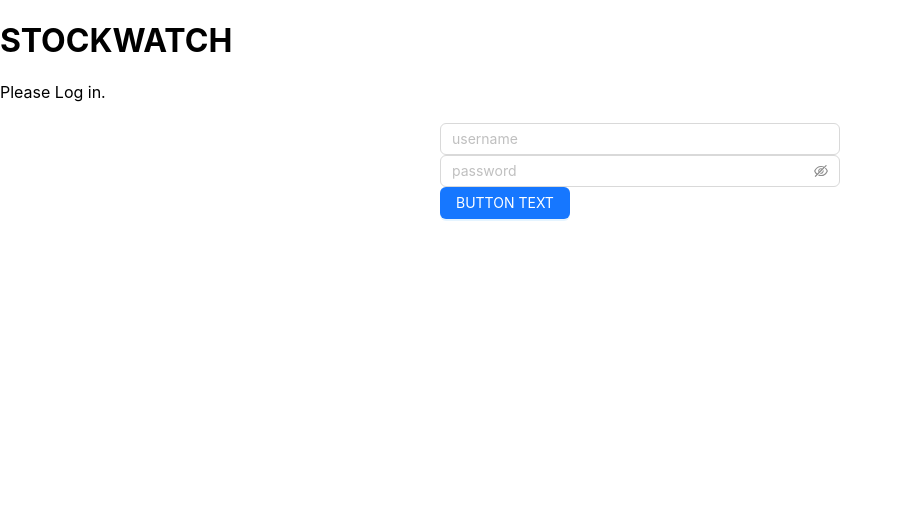
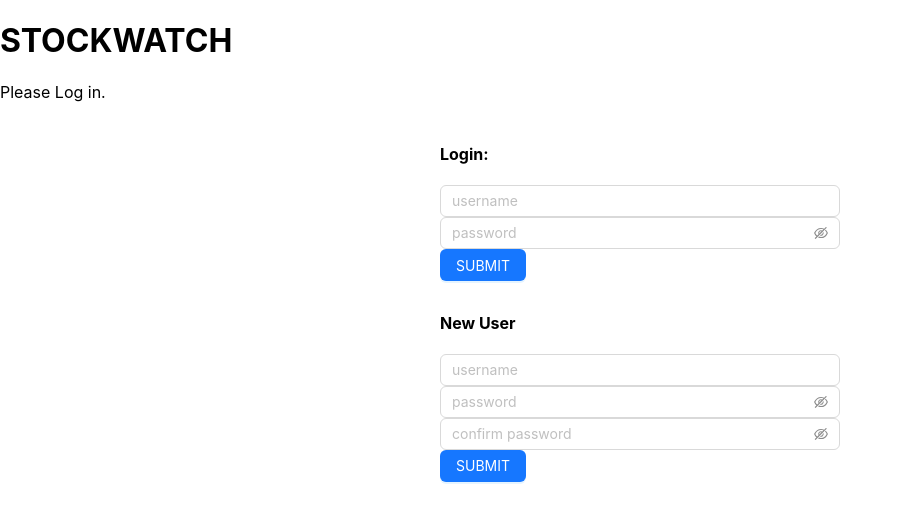
Before and after one commit to g-star423/stockwatch-front, a React (Create React App) app: page / in a window 1280 px wide. Shown: the top 522 px of the page, without its empty margins (0-902 px from the left). Built offline with nearby package versions, Linux system fonts and the light colour scheme.

Commit message:
new user component working

```diff
--- a/src/App.tsx
+++ b/src/App.tsx
@@ -2,6 +2,7 @@ import React, { ReactNode, useState } from 'react';
 import './App.css';
 import Header from './Components/Header'
 import UserLogin from './Components/UserLogin';
+import NewUser from './Components/NewUser';
 
 function App() {
   const [loggedInUsername, setLoggedInUsername] = useState('');
@@ -12,6 +13,7 @@ function App() {
     <div>
       <Header loggedInUsername={loggedInUsername} loggedInUserID={loggedInUserID} />
       <UserLogin setLoggedInUsername={setLoggedInUsername} setLoggedInUserID={setLoggedInUserID} />
+      <NewUser setLoggedInUsername={setLoggedInUsername} setLoggedInUserID={setLoggedInUserID} />
     </div>
   );
 }
--- a/src/Components/Header.tsx
+++ b/src/Components/Header.tsx
@@ -5,12 +5,12 @@ interface HeaderProps {
     loggedInUserID: number
 }
 
-function Header({ loggedInUsername }: HeaderProps) {
+function Header({ loggedInUsername, loggedInUserID }: HeaderProps) {
 
     return (
         <header>
             <h1>STOCKWATCH</h1>
-            {loggedInUsername === '' ? <p>Please Log in.</p> : <p>Welcome {loggedInUsername}</p>}
+            {loggedInUsername === '' ? <p>Please Log in.</p> : <p>Welcome {loggedInUsername}, User Number: {loggedInUserID}</p>}
         </header>
     )
 }
--- a/src/Components/NewUser.tsx
+++ b/src/Components/NewUser.tsx
@@ -1,7 +1,68 @@
 import { useState } from "react"
 import axios from "axios"
+import { Button, Input } from 'antd';
+import Password from "antd/es/input/Password";
 
-function NewUser() {
+interface NewUserProps {
+    setLoggedInUsername: Function
+    setLoggedInUserID: Function
+}
+
+function NewUser({ setLoggedInUserID, setLoggedInUsername }: NewUserProps) {
+    const [username, setUsername] = useState('')
+    const [password, setPassword] = useState('')
+    const [passwordCheck, setPasswordCheck] = useState('')
+    const [passwordsDontMatch, setPasswordsDontMatch] = useState(false)
+    const [usernameTaken, setUsernameTaken] = useState(false)
+
+    function handleUsername(event: React.ChangeEvent<HTMLInputElement>) {
+        setUsername(event.target.value)
+    }
+    function handlePassword(event: React.ChangeEvent<HTMLInputElement>) {
+        setPassword(event.target.value)
+    }
+    function handlePasswordCheck(event: React.ChangeEvent<HTMLInputElement>) {
+        setPasswordCheck(event.target.value)
+    }
+
+    function handleSubmit(event: React.FormEvent<HTMLFormElement>) {
+        event.preventDefault()
+        console.log(`Submitted form, username: ${username}, password: ${password}`);
+        if (password != passwordCheck) {
+            setPasswordsDontMatch(true)
+        } else {
+            axios.post('http://localhost:8000/api/useraccount', {
+                'email': username,
+                'password': password
+            }).then(
+                (response) => {
+                    setLoggedInUsername(response.data.email)
+                    setLoggedInUserID(response.data.id)
+                }
+            ).catch(
+                (error) => {
+                    console.log(error);
+                    if (error.response.status == 400) {
+                        setUsernameTaken(true)
+                    }
+                }
+            )
+        }
+    }
+
+    return (
+        <div className="form-div">
+            <h4>New User</h4>
+            <form onSubmit={(event) => handleSubmit(event)}>
+                <Input type="text" placeholder="username" onChange={(event: React.ChangeEvent<HTMLInputElement>) => handleUsername(event)} />
+                <Password placeholder="password" onChange={(event: React.ChangeEvent<HTMLInputElement>) => handlePassword(event)} />
+                <Password placeholder="confirm password" onChange={(event: React.ChangeEvent<HTMLInputElement>) => handlePasswordCheck(event)} />
+                <Button type="primary" htmlType="submit">SUBMIT</Button>
+                {passwordsDontMatch ? <p>your passwords don't match</p> : null}
+                {usernameTaken ? <p>username is taken</p> : null}
+            </form>
+        </div>
+    )
 
 }
 
--- a/src/Components/UserLogin.tsx
+++ b/src/Components/UserLogin.tsx
@@ -41,10 +41,11 @@ function UserLogin({ setLoggedInUserID, setLoggedInUsername }: UserLoginProps) {
 
     return (
         <div className="form-div">
+            <h4>Login:</h4>
             <form onSubmit={(event) => handleSubmit(event)}>
                 <Input type="text" placeholder="username" onChange={(event: React.ChangeEvent<HTMLInputElement>) => handleUsername(event)} />
                 <Password placeholder="password" onChange={(event: React.ChangeEvent<HTMLInputElement>) => handlePassword(event)} />
-                <Button type="primary" htmlType="submit">BUTTON TEXT</Button>
+                <Button type="primary" htmlType="submit">SUBMIT</Button>
             </form>
         </div>
     )
```
